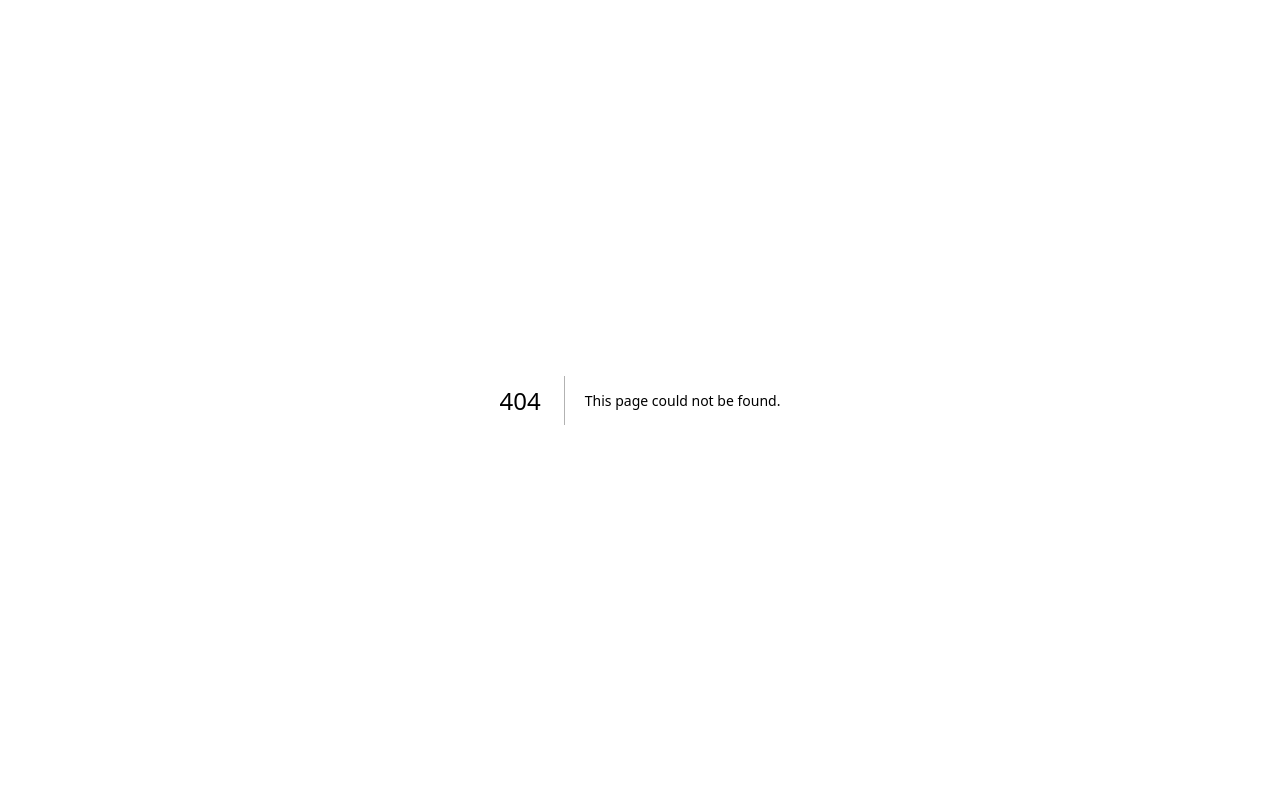
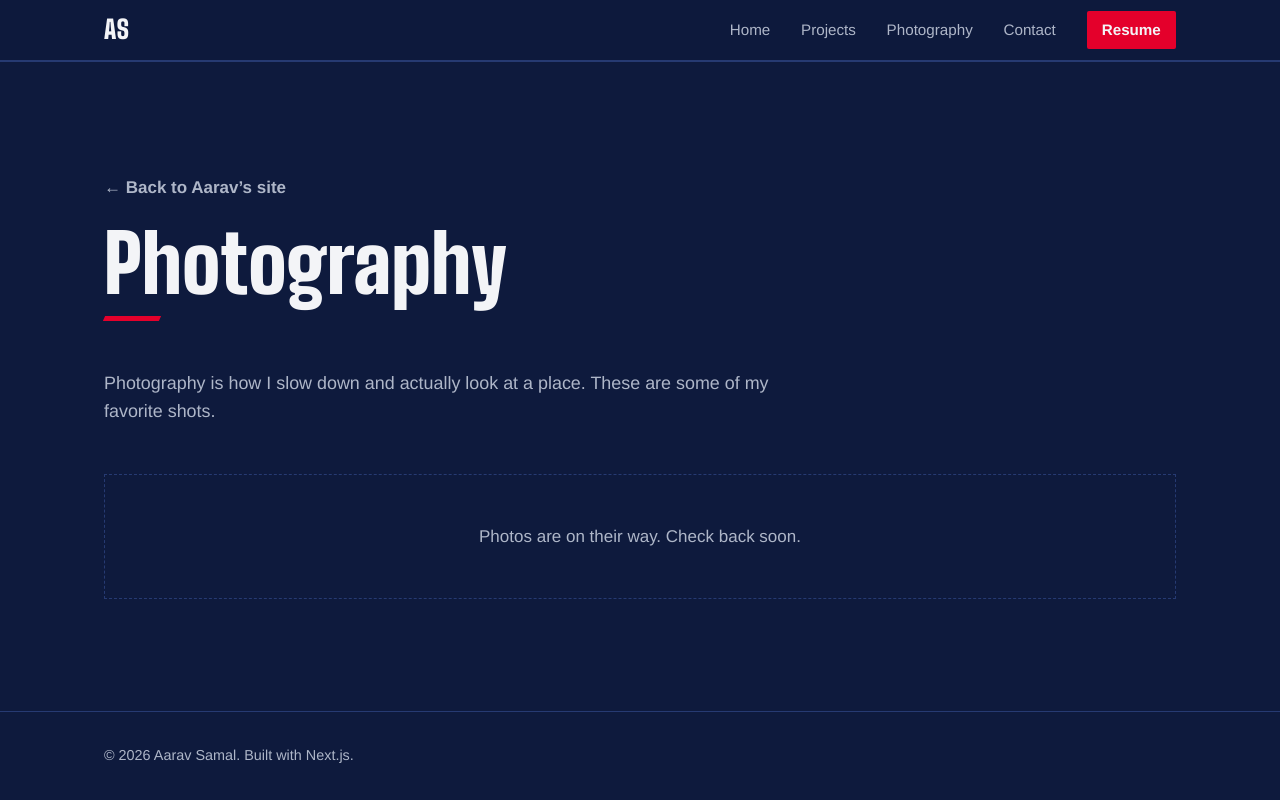
Before and after one commit to aaravSmall/aaravSmall.github.io, a Next.js app: page /photography in a window 1280 px wide. Before the commit this address had no page. Built offline with nearby package versions, Linux system fonts and the light colour scheme.

Commit message:
Add photography page and mention it in About
Co-Authored-By: Claude Opus 5.5 <noreply@anthropic.com>
Claude-Session: https://claude.ai/code/session_015DSD1V2E2DE1XYHwgGBNKf

```diff
--- a/src/app/globals.css
+++ b/src/app/globals.css
@@ -2176,3 +2176,134 @@ a {
   text-transform: uppercase;
   color: var(--yellow);
 }
+
+/* About: link to the photography page */
+.about-photos {
+  padding-left: calc(1.25rem + 3px);
+  color: var(--silver);
+}
+.about-photos a {
+  color: var(--white);
+  font-weight: 600;
+  text-decoration-color: var(--red);
+  text-decoration-thickness: 2px;
+  text-underline-offset: 4px;
+}
+.about-photos a:hover {
+  color: var(--yellow);
+}
+
+/* ---------- Photography page ---------- */
+.photo-page {
+  min-height: 70vh;
+}
+.back {
+  display: inline-block;
+  margin-bottom: 1.5rem;
+  color: var(--silver);
+  font-weight: 600;
+  text-decoration: none;
+}
+.back:hover {
+  color: var(--yellow);
+}
+.photo-empty {
+  padding: 3rem 1.5rem;
+  border: 1px dashed var(--navy-line);
+  color: var(--silver);
+  text-align: center;
+}
+.gallery {
+  list-style: none;
+  padding: 0;
+  margin: 0;
+  columns: 3 18rem;
+  column-gap: 1rem;
+}
+.gallery li {
+  break-inside: avoid;
+  margin-bottom: 1rem;
+}
+.gallery-item {
+  display: block;
+  width: 100%;
+  padding: 0;
+  border: 0;
+  background: var(--navy-raised);
+  cursor: zoom-in;
+  overflow: hidden;
+  border-radius: 2px;
+}
+.gallery-item img {
+  display: block;
+  width: 100%;
+  height: auto;
+  transition: transform 0.4s cubic-bezier(0.2, 0.7, 0.1, 1), filter 0.3s;
+}
+.gallery-item:hover img {
+  transform: scale(1.03);
+  filter: brightness(1.08);
+}
+.viewer {
+  position: fixed;
+  inset: 0;
+  z-index: 200;
+  display: grid;
+  place-items: center;
+  padding: 3.5rem 1rem;
+  background: rgb(8 14 34 / 0.94);
+}
+.viewer-figure {
+  margin: 0;
+  display: grid;
+  gap: 0.75rem;
+  justify-items: center;
+  max-width: 100%;
+  max-height: 100%;
+}
+.viewer-figure img {
+  max-width: min(100%, 80rem);
+  max-height: calc(100vh - 9rem);
+  object-fit: contain;
+}
+.viewer-figure figcaption {
+  display: flex;
+  gap: 0.75rem;
+  flex-wrap: wrap;
+  justify-content: center;
+}
+.viewer-place {
+  color: var(--silver);
+}
+.viewer-btn {
+  position: absolute;
+  width: 2.75rem;
+  height: 2.75rem;
+  display: grid;
+  place-items: center;
+  border: 1.5px solid var(--navy-line);
+  border-radius: 50%;
+  background: rgb(14 26 61 / 0.8);
+  color: var(--white);
+  font: inherit;
+  font-size: 1.4rem;
+  line-height: 1;
+  cursor: pointer;
+}
+.viewer-btn:hover {
+  border-color: var(--yellow);
+  color: var(--yellow);
+}
+.viewer-close {
+  top: 1rem;
+  right: 1rem;
+  font-size: 1rem;
+}
+.viewer-prev {
+  left: 1rem;
+  top: 50%;
+}
+.viewer-next {
+  right: 1rem;
+  top: 50%;
+}
--- a/src/app/page.tsx
+++ b/src/app/page.tsx
@@ -1,3 +1,4 @@
+import Link from "next/link";
 import { profile, skills } from "@/data/profile";
 import { About } from "@/components/About";
 import { experience } from "@/data/experience";
@@ -30,6 +31,7 @@ export default function Home() {
             <a href="#experience">Experience</a>
             <a href="#projects">Projects</a>
             <a href="#leadership">Leadership</a>
+            <Link href="/photography">Photography</Link>
             <a href="#contact">Contact</a>
             <a href={profile.resume} className="nav-resume" target="_blank" rel="noopener">
               Resume
--- /dev/null
+++ b/src/app/photography/page.tsx
@@ -0,0 +1,66 @@
+import Link from "next/link";
+import type { Metadata } from "next";
+import { existsSync } from "node:fs";
+import { join } from "node:path";
+import { profile } from "@/data/profile";
+import { photography } from "@/data/photos";
+import { Gallery } from "@/components/Gallery";
+
+export const metadata: Metadata = {
+  title: `Photography | ${profile.name}`,
+  description: `Photos taken by ${profile.name}.`,
+};
+
+// Runs at build time: only photos whose files exist in public/ are shown.
+const shots = photography.shots.filter((s) => existsSync(join(process.cwd(), "public", s.src)));
+
+export default function Photography() {
+  return (
+    <>
+      <a className="skip" href="#main">
+        Skip to content
+      </a>
+      <header className="nav">
+        <div className="wrap nav-inner">
+          <Link href="/" className="nav-mark" aria-label="Home">
+            AS
+          </Link>
+          <nav aria-label="Sections">
+            <Link href="/">Home</Link>
+            <Link href="/#projects">Projects</Link>
+            <Link href="/photography" aria-current="page">
+              Photography
+            </Link>
+            <Link href="/#contact">Contact</Link>
+            <a href={profile.resume} className="nav-resume" target="_blank" rel="noopener">
+              Resume
+            </a>
+          </nav>
+        </div>
+      </header>
+
+      <main id="main" className="section photo-page">
+        <div className="wrap">
+          <Link href="/" className="back">
+            ← Back to {profile.firstName}&rsquo;s site
+          </Link>
+          <h1 className="h2">Photography</h1>
+          <p className="section-blurb">{photography.intro}</p>
+          {shots.length > 0 ? (
+            <Gallery shots={shots} />
+          ) : (
+            <p className="photo-empty">Photos are on their way. Check back soon.</p>
+          )}
+        </div>
+      </main>
+
+      <footer className="footer">
+        <div className="wrap">
+          <p>
+            © {new Date().getFullYear()} {profile.name}. Built with Next.js.
+          </p>
+        </div>
+      </footer>
+    </>
+  );
+}
--- a/src/components/About.tsx
+++ b/src/components/About.tsx
@@ -1,3 +1,4 @@
+import Link from "next/link";
 import { existsSync } from "node:fs";
 import { join } from "node:path";
 import { about, profile } from "@/data/profile";
@@ -45,6 +46,10 @@ export function About() {
               ))}
             </ul>
           </div>
+          <p className="about-photos">
+            I also love photography. A few of my favorite shots are on{" "}
+            <Link href="/photography">my photography page</Link>.
+          </p>
           <dl className="about-facts">
             {about.facts.map((f) => (
               <div key={f.label} className={f.wide ? "about-fact-wide" : undefined}>
--- /dev/null
+++ b/src/components/Gallery.tsx
@@ -0,0 +1,71 @@
+"use client";
+
+/* eslint-disable @next/next/no-img-element */
+import { useCallback, useEffect, useState } from "react";
+import type { Shot } from "@/data/photos";
+
+// A photo grid that opens a full-screen viewer. Arrow keys move between
+// photos, Escape closes it.
+export function Gallery({ shots }: { shots: Shot[] }) {
+  const [open, setOpen] = useState<number | null>(null);
+  const close = useCallback(() => setOpen(null), []);
+  const step = useCallback((d: number) => setOpen((i) => (i === null ? i : (i + d + shots.length) % shots.length)), [shots.length]);
+
+  useEffect(() => {
+    if (open === null) return;
+    const onKey = (e: KeyboardEvent) => {
+      if (e.key === "Escape") close();
+      if (e.key === "ArrowRight") step(1);
+      if (e.key === "ArrowLeft") step(-1);
+    };
+    document.addEventListener("keydown", onKey);
+    document.body.style.overflow = "hidden";
+    return () => {
+      document.removeEventListener("keydown", onKey);
+      document.body.style.overflow = "";
+    };
+  }, [open, close, step]);
+
+  const cur = open === null ? null : shots[open];
+
+  return (
+    <>
+      <ul className="gallery">
+        {shots.map((s, i) => (
+          <li key={s.src}>
+            <button type="button" className="gallery-item" onClick={() => setOpen(i)} aria-label={`Open photo: ${s.alt}`}>
+              <img src={s.src} alt={s.alt} loading={i < 6 ? "eager" : "lazy"} />
+            </button>
+          </li>
+        ))}
+      </ul>
+
+      {cur && (
+        <div className="viewer" role="dialog" aria-modal="true" aria-label={cur.alt} onClick={close}>
+          <figure className="viewer-figure" onClick={(e) => e.stopPropagation()}>
+            <img src={cur.src} alt={cur.alt} />
+            {(cur.caption || cur.place) && (
+              <figcaption>
+                {cur.caption && <span>{cur.caption}</span>}
+                {cur.place && <span className="viewer-place">{cur.place}</span>}
+              </figcaption>
+            )}
+          </figure>
+          <button type="button" className="viewer-btn viewer-close" onClick={close} aria-label="Close" autoFocus>
+            ✕
+          </button>
+          {shots.length > 1 && (
+            <>
+              <button type="button" className="viewer-btn viewer-prev" onClick={(e) => (e.stopPropagation(), step(-1))} aria-label="Previous photo">
+                ‹
+              </button>
+              <button type="button" className="viewer-btn viewer-next" onClick={(e) => (e.stopPropagation(), step(1))} aria-label="Next photo">
+                ›
+              </button>
+            </>
+          )}
+        </div>
+      )}
+    </>
+  );
+}
--- /dev/null
+++ b/src/data/photos.ts
@@ -0,0 +1,17 @@
+// The /photography page.
+// Drop image files into public/photos/ and list them below, in the order they
+// should appear. Any size or shape works; the grid keeps each photo's own
+// proportions. Entries whose file doesn't exist yet are skipped, and with no
+// photos at all the page shows a "coming soon" note instead.
+//
+// `caption` and `place` are optional and show in the full-screen viewer.
+
+export type Shot = { src: string; alt: string; caption?: string; place?: string };
+
+export const photography = {
+  intro:
+    "Photography is how I slow down and actually look at a place. These are some of my favorite shots.",
+  shots: [
+    // { src: "/photos/01.jpg", alt: "Sunrise over the Tetons", caption: "First light", place: "Grand Teton, WY" },
+  ] as Shot[],
+};
```
Also changed, not shown: 2 other files (tests, documents, lock files or other folders).
